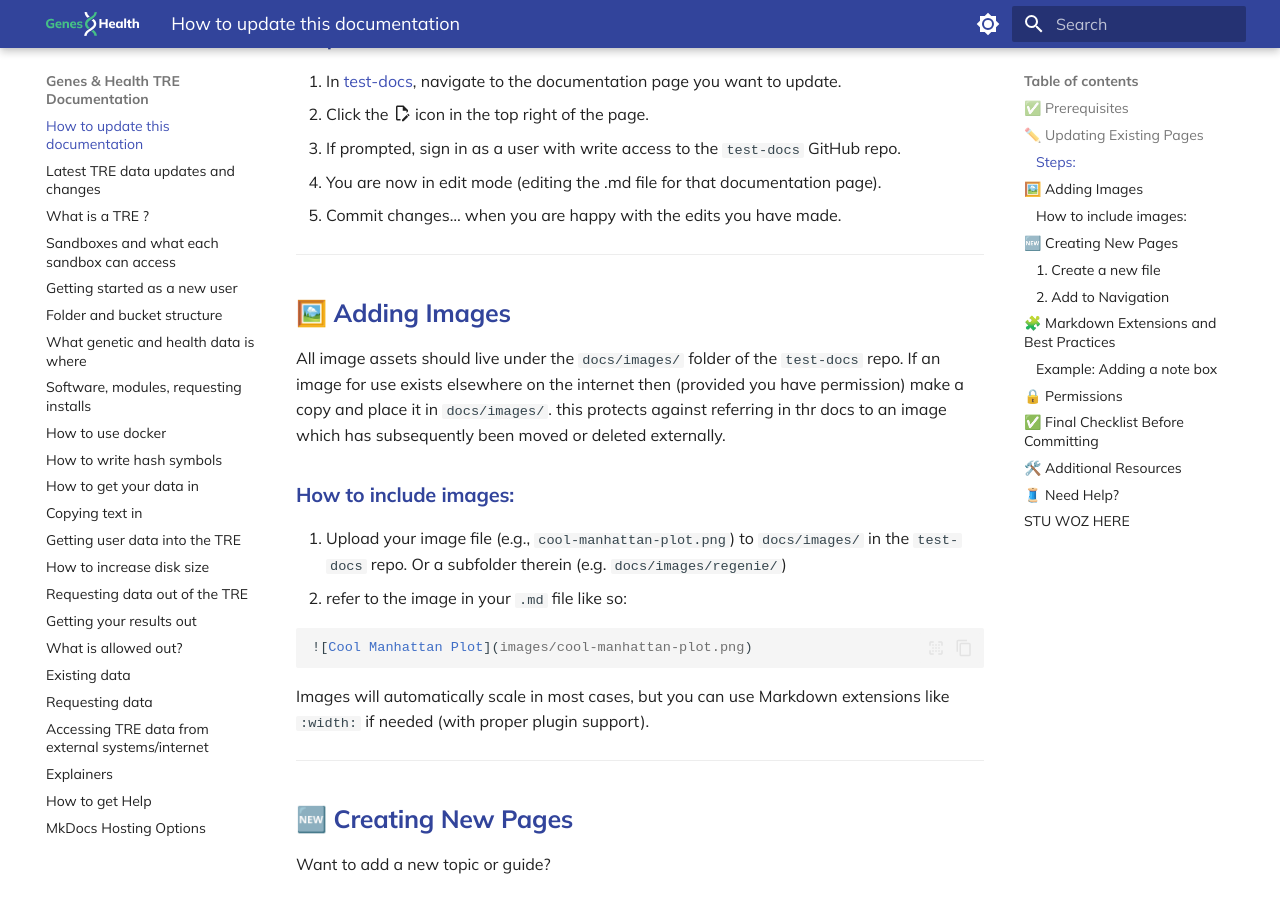
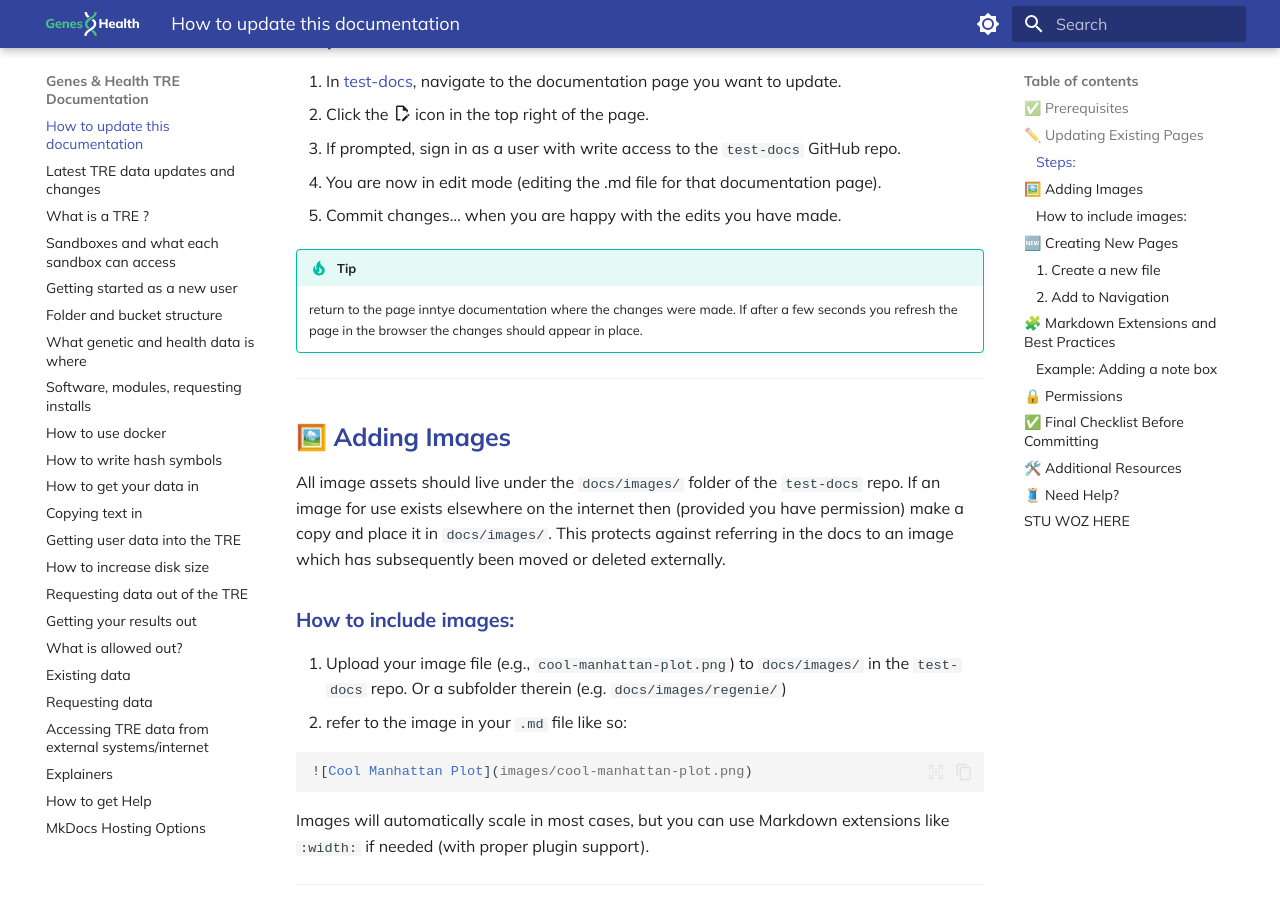
Before and after one commit to genes-and-health/TRE-documentation-v3, an MkDocs documentation site: the page built from docs/how-to-update-this-documentation.md, in a window 1280 px wide and 900 px high, scrolled down 928 px. Built offline with MkDocs 1.6.1 and Material for MkDocs 9.7.7, drawn with Linux system fonts in a browser that asks for light colours; comment, search, counter and statistics services are not loaded.

Commit message:
Update how-to-update-this-documentation.md
Fix typos

```diff
--- a/docs/how-to-update-this-documentation.md
+++ b/docs/how-to-update-this-documentation.md
@@ -32,6 +32,8 @@ All content lives in Markdown (`.md`) files within the `docs/` directory.
 4. You are now in edit mode (editing the .md file for that documentation page).
 5. Commit changes… when you are happy with the edits you have made.
 
+!!! tip
+    return to the page inntye documentation where the changes were made. If after a few seconds you refresh the page in the browser the changes should appear in place.
 <!--
 1. Open the relevant Markdown file inside `docs/` (or a subdirectory).
 2. Edit the content using any text editor (e.g., VS Code).
@@ -46,7 +48,7 @@ All content lives in Markdown (`.md`) files within the `docs/` directory.
 
 ## 🖼️ Adding Images
 
-All image assets should live under the `docs/images/` folder of the `test-docs` repo. If an image for use exists elsewhere on the internet then (provided you have permission) make a copy and place it in `docs/images/`. this protects against referring in thr docs to an image which has subsequently been moved or deleted externally.
+All image assets should live under the `docs/images/` folder of the `test-docs` repo. If an image for use exists elsewhere on the internet then (provided you have permission) make a copy and place it in `docs/images/`. This protects against referring in the docs to an image which has subsequently been moved or deleted externally.
 
 ### How to include images:
 
```
